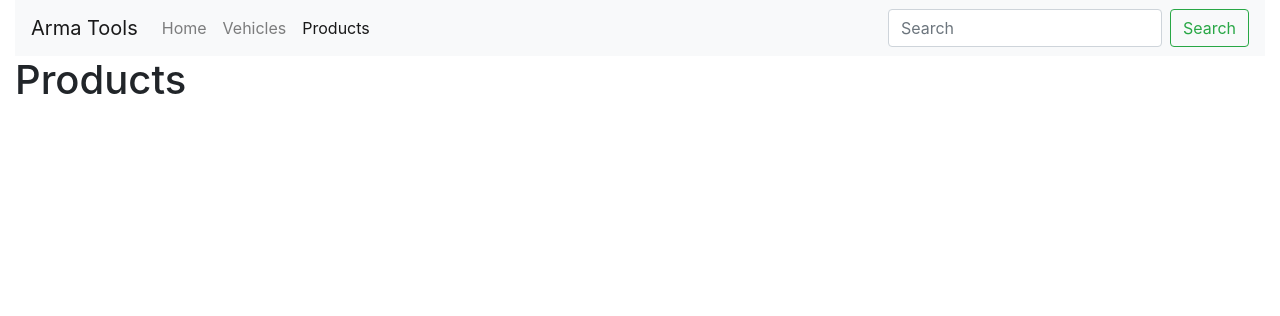
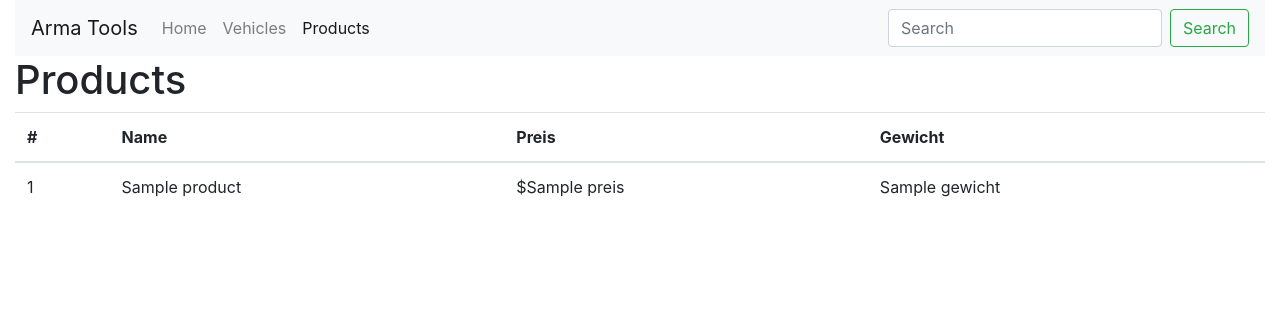
Before and after one commit to romeo-25-04/mongo_cortes, a Flask app: page /products in a window 1280 px wide. Shown: the top 316 px of the page. Run offline with Flask 2, Linux system fonts and the light colour scheme; a database or web service that is not in the repository returns one stand-in record (values such as "Sample title"); some libraries are stand-ins or nearby versions.

Commit message:
add products view

```diff
--- a/add_remove_edit.py
+++ b/add_remove_edit.py
@@ -19,7 +19,7 @@ new_veh = {'kaufpreis': 100000000,
            'tank': 2000,
            'veh_type': 'Flugzeug'}
 # ADD DELETE TEST
-database.add_vehicle(new_veh)
+# database.add_vehicle(new_veh)
 # database.delete_vehicle_ID('5a4cfae4b9346e12c8167eb6')
 
 new_prod = {'name': 'Elektroteile',
--- a/app/templates/products.html
+++ b/app/templates/products.html
@@ -1,3 +1,25 @@
 {% extends "index.html" %}
 {% block body %}
+
+<table class="table">
+    <thead>
+        <tr>
+            <th scope="col">#</th>
+            <th scope="col">Name</th>
+            <th scope="col">Preis</th>
+            <th scope="col">Gewicht</th>
+        </tr>
+    </thead>
+    <tbody>
+    {% for product in products %}
+        <tr>
+            <td>{{ loop.index }}</td>
+            <td>{{ product.name }}</td>
+            <td>${{ product.preis }}</td>
+            <td>{{ product.gewicht }}</td>
+        </tr>
+    {% endfor %}
+    </tbody>
+</table>
+
 {% endblock %}
--- a/app/views.py
+++ b/app/views.py
@@ -24,4 +24,10 @@ def vehicles():
 
 @app.route('/products')
 def products():
-    return render_template('products.html', title='Products', acProd='active')
+    sorted_products = database.products_col.find().sort([
+        ('name', 1)
+    ])
+    sorted_products = [prod for prod in sorted_products]
+    return render_template('products.html', title='Products',
+                           acProd='active',
+                           products=sorted_products)
```
